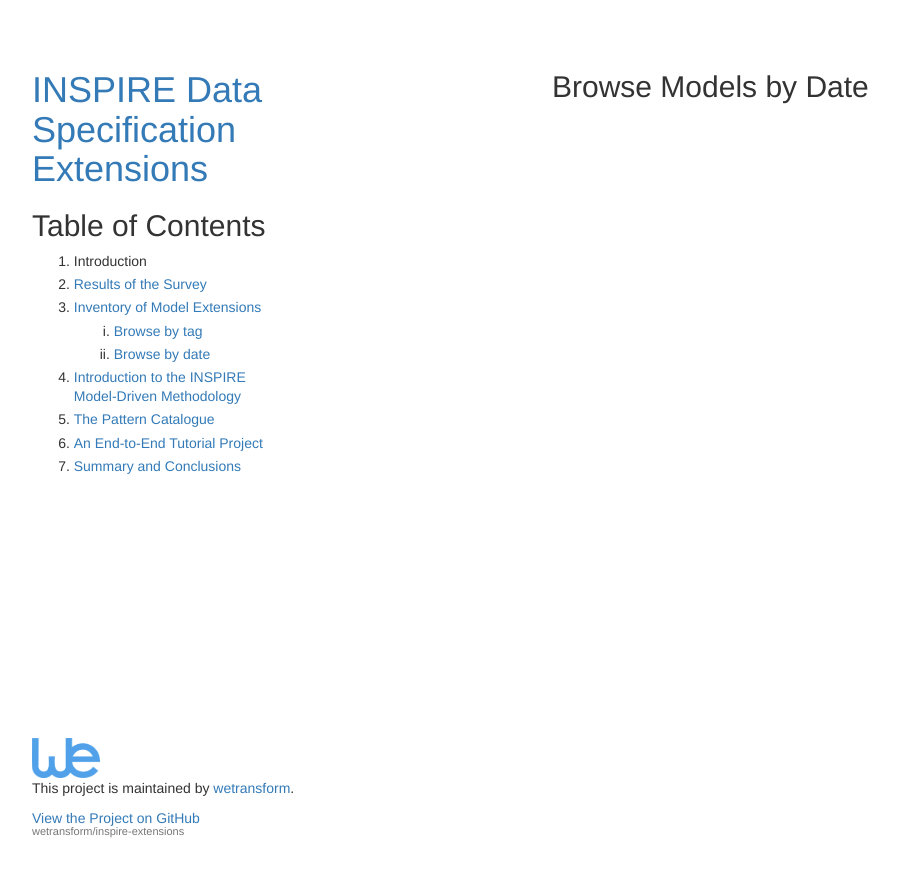
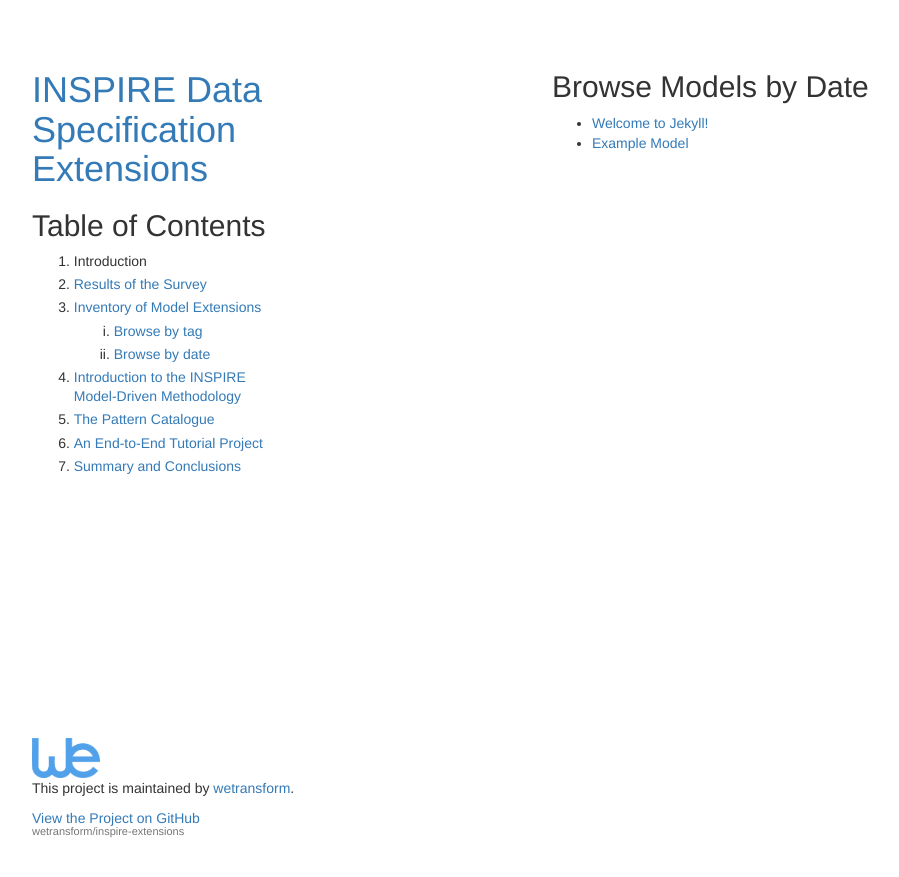
Before and after one commit to wetransform/inspire-extensions, a Jekyll site: the page built from models/index.html, in a window 1280 px wide. Shown: the top 877 px of the page, without its empty margins (18-917 px from the left). Built offline with Jekyll 4.4.1, drawn with Linux system fonts in a browser that asks for light colours; nearby versions of some CDN libraries; library files that are not in the unit come from our copies.

Commit message:
Fixed model listing

```diff
--- a/models/_posts/2016-04-09-example-model.markdown
+++ b/models/_posts/2016-04-09-example-model.markdown
@@ -14,7 +14,7 @@ modelReferenceTypes:    aggregate associate inherit mixin
 modelSchemaLanguage:    UML
 modelSpokenLanguage:    English
 modelSchemaTool:        "Enterprise Architect"
-modelMaturity:       "Not used (in Development)"
+modelMaturity:          "Not used (in Development)"
 modelLatestVersion:     1.0
 modelPreviousVersions:  3
 modelNextVersion:       "At least one more version planned"
--- a/models/index.html
+++ b/models/index.html
@@ -8,9 +8,9 @@ layout: default
     <div>
         <h2>Browse Models by Date</h2>
         <ul>
-            {% for model in site.categories.model %}
+            {% for model in site.posts %}
             <li>
-                <a href="{{ model.url }}">{{ model.title }}</a>
+                <a href="{{ model.exampleIE }}">{{ model.title }}</a>
             </li>
             {% endfor %}
         </ul>
```
